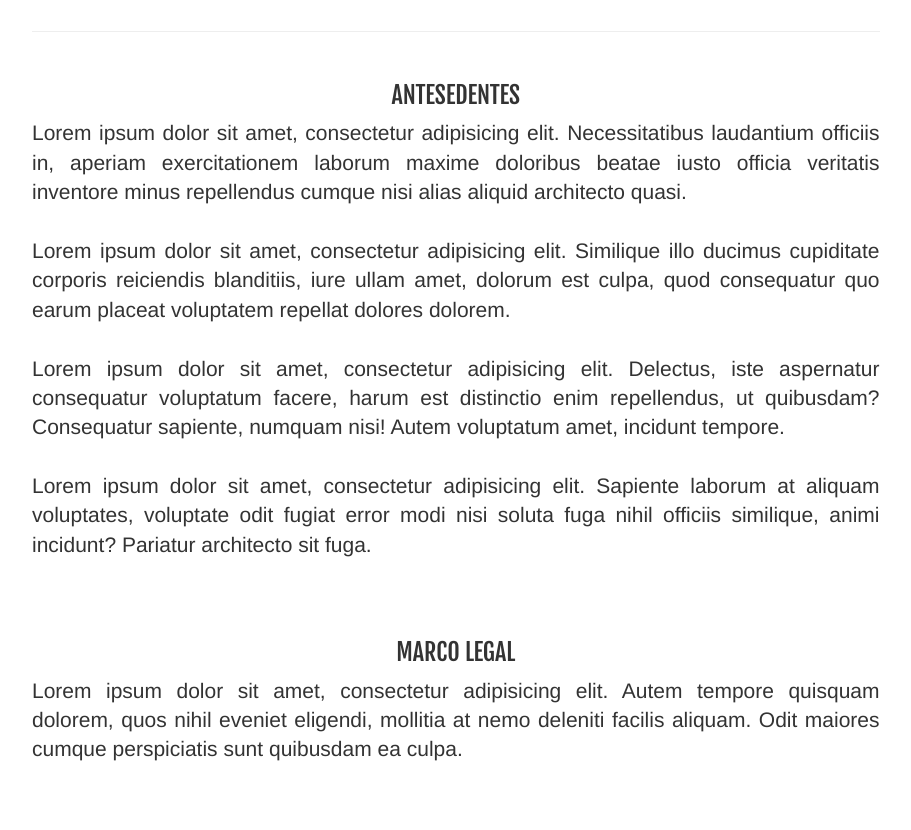
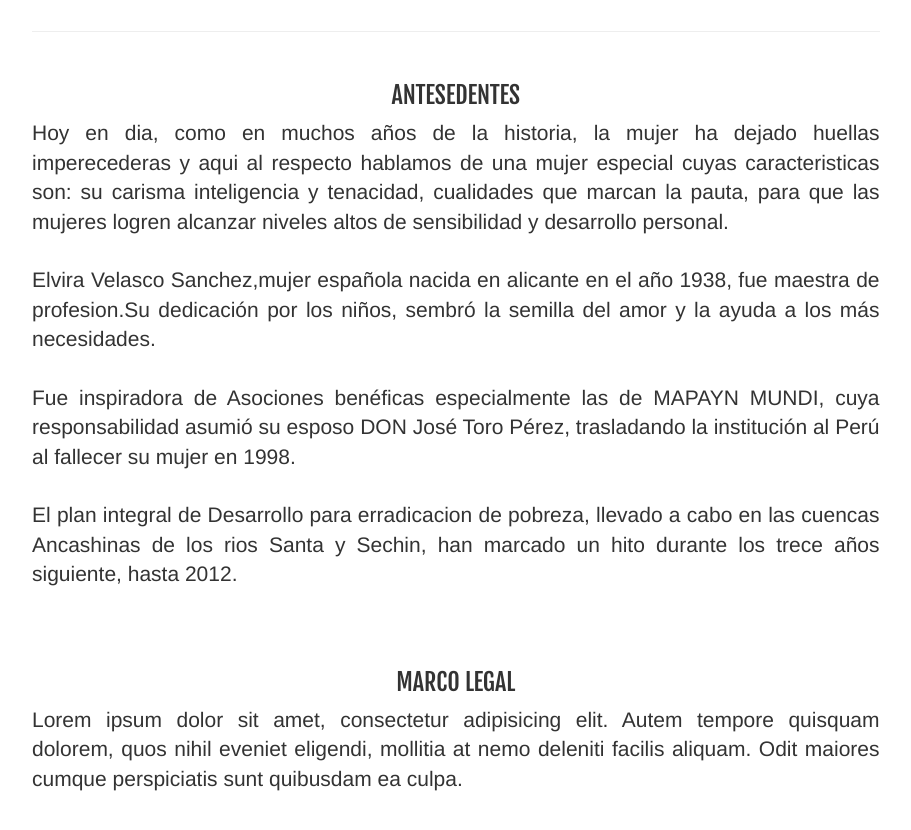
Before and after one commit to diegobaesv/ElviraVFrontEnd, an Angular app: page /institucion/informacion in a window 1280 px wide. Shown: the part 1027-1857 px from the top of the page, without its empty margins (38-949 px from the left). Built offline with nearby package versions, Linux system fonts and the light colour scheme.

Commit message:
Update institucion-informacion.component.html

```diff
--- a/src/app/pages/institucion/institucion-informacion/institucion-informacion.component.html
+++ b/src/app/pages/institucion/institucion-informacion/institucion-informacion.component.html
@@ -33,13 +33,13 @@
                     </div>
                     <h3 class="text-center titles text-uppercase">Antesedentes</h3>
                     <p class="lead text-justify">
-                        Lorem ipsum dolor sit amet, consectetur adipisicing elit. Necessitatibus laudantium officiis in, aperiam exercitationem laborum maxime doloribus beatae iusto officia veritatis inventore minus repellendus cumque nisi alias aliquid architecto quasi.
+                        Hoy en dia, como en muchos años de la historia, la mujer ha dejado huellas imperecederas y aqui al respecto hablamos de una mujer especial cuyas caracteristicas son: su carisma inteligencia y tenacidad, cualidades que marcan la pauta, para que las mujeres logren alcanzar niveles altos de sensibilidad y desarrollo personal.
                         <br><br>
-                        Lorem ipsum dolor sit amet, consectetur adipisicing elit. Similique illo ducimus cupiditate corporis reiciendis blanditiis, iure ullam amet, dolorum est culpa, quod consequatur quo earum placeat voluptatem repellat dolores dolorem.
+                        Elvira Velasco Sanchez,mujer española nacida en alicante en el año 1938, fue maestra de profesion.Su dedicación por los niños, sembró la semilla del amor y la ayuda a los más necesidades.
                         <br><br>
-                        Lorem ipsum dolor sit amet, consectetur adipisicing elit. Delectus, iste aspernatur consequatur voluptatum facere, harum est distinctio enim repellendus, ut quibusdam? Consequatur sapiente, numquam nisi! Autem voluptatum amet, incidunt tempore.
+                        Fue inspiradora de Asociones benéficas especialmente las de MAPAYN MUNDI, cuya responsabilidad asumió su esposo DON José Toro Pérez, trasladando la institución al Perú al fallecer su mujer en 1998.
                         <br><br>
-                        Lorem ipsum dolor sit amet, consectetur adipisicing elit. Sapiente laborum at aliquam voluptates, voluptate odit fugiat error modi nisi soluta fuga nihil officiis similique, animi incidunt? Pariatur architecto sit fuga.
+                        El plan integral de Desarrollo para erradicacion de pobreza, llevado a cabo en las cuencas Ancashinas de los rios Santa y Sechin, han marcado un hito durante los trece años siguiente, hasta 2012.
                     </p>
                     <br><br>
                     <h3 class="text-center titles text-uppercase">Marco legal</h3>
```
